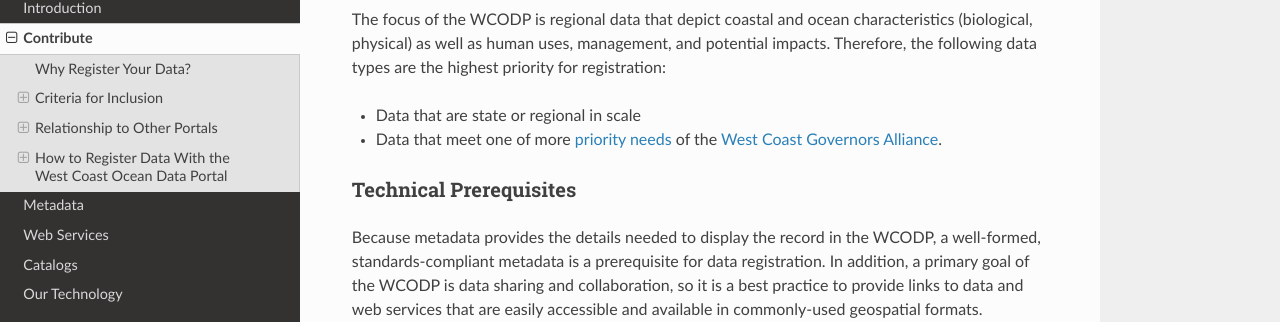
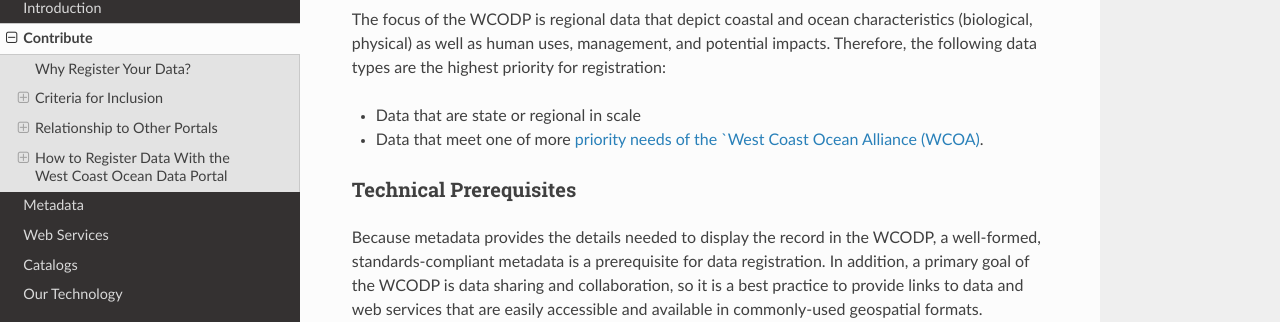
Before and after one commit to WCGA/knowledge-base, a Sphinx documentation site: the page built from docs/contribute/contribute.rst, in a window 1280 px wide and 900 px high, scrolled down 450 px. Shown: the part 128-450 px from the top of the window. Built offline with Sphinx 7.4.7 and the Read the Docs theme 3.1.0, drawn with Linux system fonts in a browser that asks for light colours.

Commit message:
Update contribute.rst

```diff
--- a/docs/contribute/contribute.rst
+++ b/docs/contribute/contribute.rst
@@ -23,7 +23,7 @@
 The focus of the WCODP is regional data that depict coastal and ocean characteristics (biological, physical) as well as  human uses, management, and potential impacts.  Therefore, the following data types are the highest priority for registration:
 
 * Data that are state or regional in scale
-* Data that meet one of more `priority needs <http://network.westcoastoceans.org/?p=490>`_ of the `West Coast Governors Alliance <http://www.westcoastoceans.org>`_.
+* Data that meet one of more `priority needs of the `West Coast Ocean Alliance (WCOA) <http://www.westcoastoceans.org>`_.
 
 
 Technical Prerequisites
```
